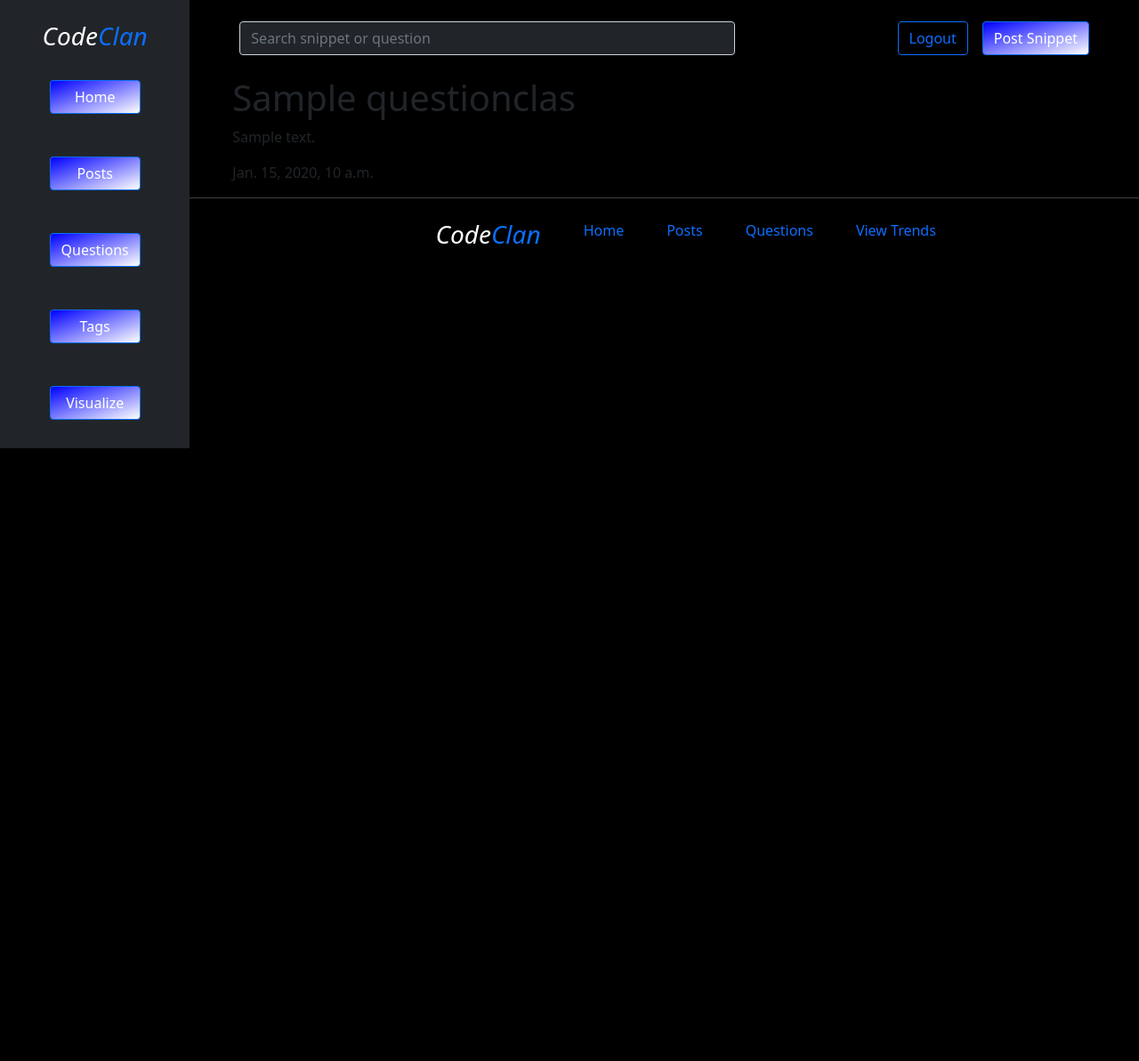
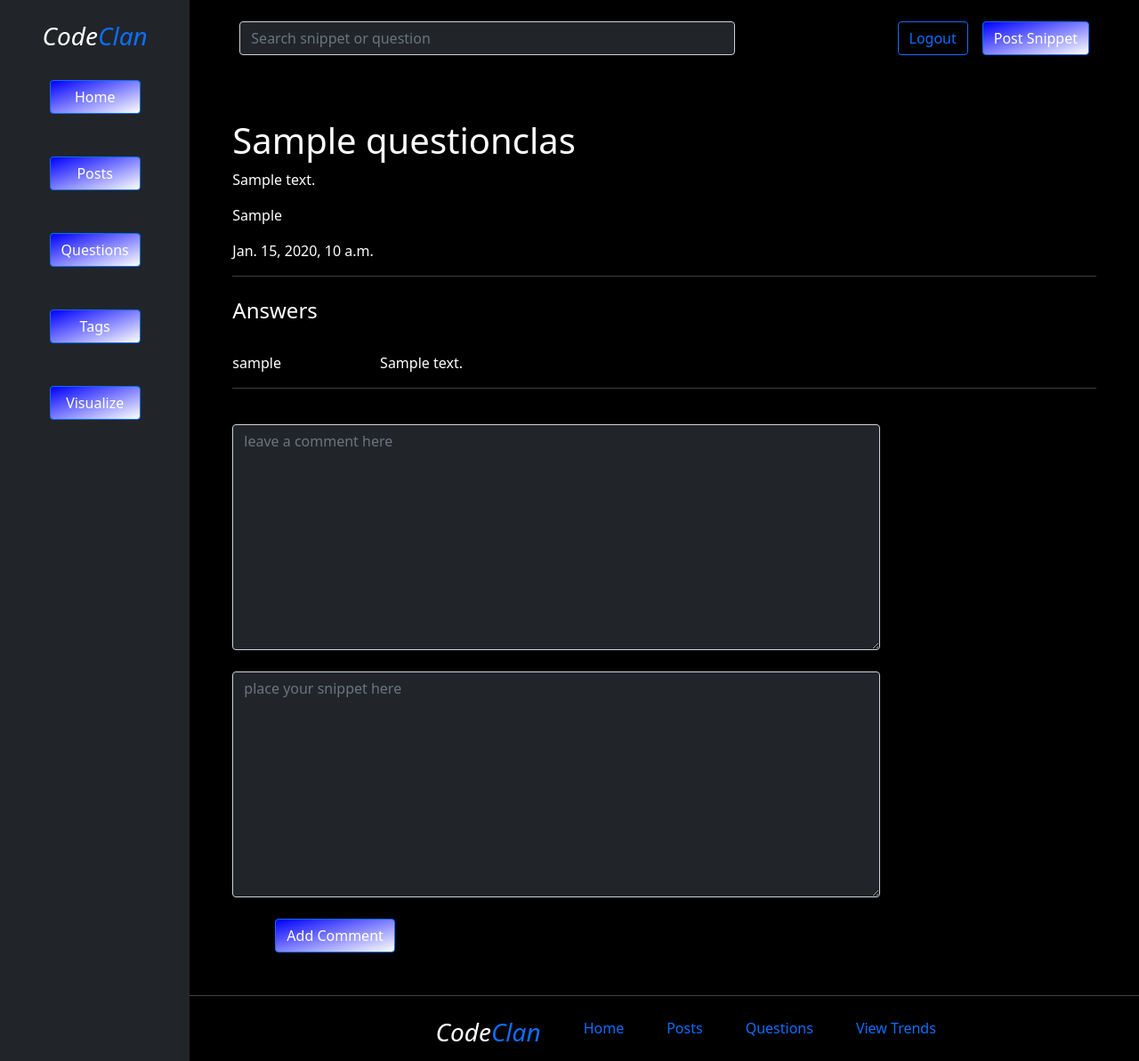
Before and after one commit to iMercyvlogs/CodeClanDjango, a Django app: a page that uses questionsApp/templates/questionsApp/question_detail.html in a window 1280 px wide. Shown: the whole page at 89% size. Before the commit the page ends 504 px from the top, so only its background shows below. Run offline with Django 5.2, Linux system fonts and the light colour scheme; a user stored in the database is signed in; tables that the repository leaves empty hold one stand-in row (values such as "Sample post"); some libraries are stand-ins or nearby versions.

Commit message:
question answer section
user can now answer the questions asked on the platform, after they've signed in.

```diff
--- a/questionsApp/forms.py
+++ b/questionsApp/forms.py
@@ -11,3 +11,10 @@ class AskQuestionClass(forms.ModelForm):   #shows the kind of form we are using
         model=models.QuestionClass    #tells which particular model we are working with
         fields=['title','body','slug','snippet','tags',]   #choose which particular fields/attributes we want to be displayed for filling
         #date field is ommitted since it is automatically generated and not filled by user
+
+
+class AnswerForm(forms.ModelForm):
+    class Meta:
+        model=models.AnswerClass
+        # fields=['comment_id','comment','commenter','commented_post','parent_comment']
+        fields=['comment','snippet']  #this takes only attributes of the class that requires the user to input
--- a/questionsApp/models.py
+++ b/questionsApp/models.py
@@ -27,3 +27,14 @@ class QuestionClass(models.Model):
 
     def shortened_qtn(self):
         return self.body[:50]+ "..."
+
+
+class AnswerClass(models.Model):
+    comment_id=models.AutoField(primary_key=True)
+    comment=models.TextField()
+    commenter=models.ForeignKey(User, on_delete=models.CASCADE)
+    commented_post=models.ForeignKey(QuestionClass,on_delete=models.CASCADE)
+    parent_comment=models.ForeignKey('self',on_delete=models.CASCADE,null=True)
+    snippet=models.TextField(blank=True, null=True)
+    #allows comments to have a hierarchical parent-child relationship//nested structure//self-referential foreign key=> one comment can be the child of another
+    created_at=models.DateTimeField(auto_now_add=True)
--- a/questionsApp/templates/questionsApp/question_detail.html
+++ b/questionsApp/templates/questionsApp/question_detail.html
@@ -1,19 +1,57 @@
 <!-- tell compiler that this page is an extention of the base_layout -->
 {% extends 'base_layout.html' %}
+{% load static %}
+{% load widget_tweaks %}
 
 <!-- indicating the bit of code that needs to be rendered within the base_layout -->
 {% block content %}
-    <div class="all_questions">
+    <div class="pt-5">
 
-        <div class="theQuestion text-dark">
-            <h1>{{theQuestion.title}}</h1>
-            <p>{{theQuestion.body}} </p>
-            <p>{{theQuestionj.snippet}}</p>
-            <p>{{theQuestion.date}}</p>
+        <div class="theQuestion text-white">
+            <h1>{{commented_post.title}}</h1>
+            <p>{{commented_post.body}} </p>
+            <p>{{commented_post.snippet}}</p>
+            <p>{{commented_post.date}}</p>
 
 
         </div>
 
+        <hr class="text-light">
+        <h4 class="my-4 text-white">Answers</h4>
+        <div class="py-2">
+            {% if success_message %}
+               <div class="alert alert-success">{{success_message}}</div>
+            {% endif %}
+            <div>
+                {% for new_answer in answers %}
+                    <div class="text-white">
+                        <div class="row">
+                            <div class="col-md-2">{{ new_answer.commenter }}</div>
+                            <div class="col-md-10">{{ new_answer.comment }}</div>
+                        </div>
+                    </div>
+                {% endfor %}
+            </div>
+
+            <hr class="text-light">
+
+            <form action="{% url 'questionsApp:question_detail_url' my_slug=commented_post.slug %}" method="post" class="w-75 justify-content-center">
+
+                {% csrf_token %}
+                <span class="mx-5">
+                    {% render_field answer_form.comment placeholder="leave a comment here" class+="form-control bg-dark text-white" %}
+                </span>
+                <span class="mx-5">
+                    {% render_field answer_form.snippet placeholder="place your snippet here" class+="form-control bg-dark text-white" %}
+                </span>
+                <input type="hidden" name="questionObj_id" value="{{ answer_form.id }}">
+                <!-- <textarea name="comment" class="form-control bg-dark text-white" id="comment" rows="5" cols="10"></textarea> -->
+                <button type="submit" class="btn btn-primary  my-4">Add Comment</button>
+
+            </form>
+        </div>
+
+
 
     </div>
 {% endblock %}
--- a/questionsApp/views.py
+++ b/questionsApp/views.py
@@ -1,5 +1,5 @@
 
-from .models import QuestionClass
+from .models import QuestionClass , AnswerClass
 from django.http import HttpResponse
 
 from django.shortcuts import render, get_object_or_404,redirect
@@ -9,6 +9,8 @@ from  django.contrib.auth.decorators import login_required
 from .import forms
 from taggit.models import Tag
 from django.contrib import messages #a kind of error handler
+
+from .forms import AnswerForm
 
 
 
@@ -26,14 +28,53 @@ def question_list(request):
     return render(request,'questionsApp/question_list.html',{'all_questions':all_questions})
 
 
-
+@login_required(login_url="/accounts/login/")
 def question_detail(request,my_slug):
 
     #return HttpResponse(my_slug)
     #theQuestion=QuestionClass.objects.get(slug=my_slug)
     theQuestion = get_object_or_404(QuestionClass, slug=my_slug)
     #slug here represents the attribute "slug" in the class QuestionClass
-    return render(request, 'questionsApp/question_detail.html', {'theQuestion':theQuestion})
+    answers = AnswerClass.objects.filter(commented_post=theQuestion)
+    success_message=None
+
+    if request.method == 'POST':
+
+        answer_form = forms.AnswerForm(request.POST) #use djangos inbuilt comment feature to collect data from user and save in "comment_form"
+
+        if answer_form.is_valid():   #check if it is valid then..
+
+            new_answer = answer_form.save(commit=False)   #save data from the form into new_comment" but don't update DB just yet
+            new_answer.commented_post = theQuestion    #associate the comment to the post that was commented on, then ..
+            new_answer.commenter=request.user #set the commenter_id field
+            new_answer.save()   #update DB
+            #reset the form after successful submission
+
+            #the message incase saving was successful
+            success_message="Your comment has been posted SUCCESSFULLY! ;)"
+            answer_form=forms.AnswerForm()
+            return redirect('question_detail', my_slug=theQuestion.slug)   #redirect user back to detail page with target slug
+        else:
+            # success_message="Your comment submission was UNSUCCESSFUL!  :("
+            success_message=answer_form.errors
+
+    else:
+        answer_form = forms.AnswerForm()  #if not a POST request, then stay on same commentform page
+
+    context = {
+        'commented_post': theQuestion,
+        'answers': answers,
+        'answer_form': answer_form,
+        'success_message': success_message
+
+    }
+
+    return render(request, 'questionsApp/question_detail.html', context)
+
+
+
+
+
 
 
 @login_required(login_url="/accounts/login/")
```
Also changed, not shown: questionsApp/migrations/0004_answerclass.py (added).
